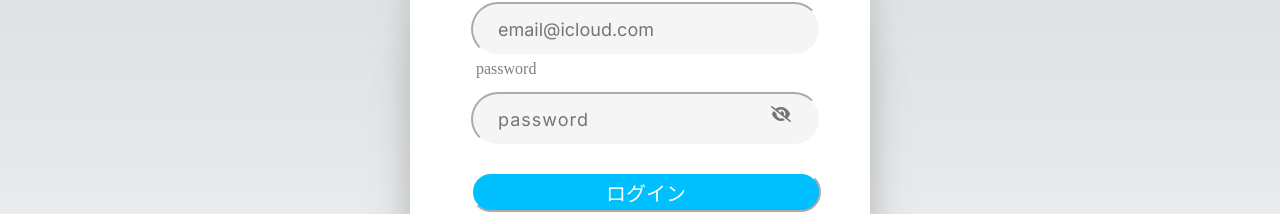
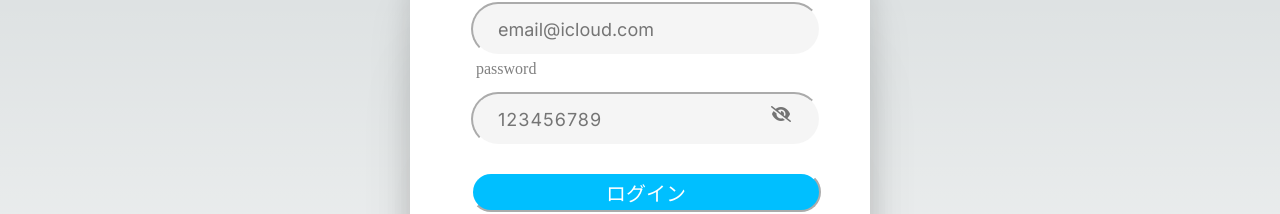
Before and after one commit to itc-s23011/Inventory-control, a Next.js app in the folder frontend/: page / in a window 1280 px wide. Shown: the part 155-369 px from the top of the page. Built offline with nearby package versions, Linux system fonts and the light colour scheme.

Commit message:
passwordのplaceholderの修正

```diff
--- a/frontend/Login/account-button.js
+++ b/frontend/Login/account-button.js
@@ -20,13 +20,8 @@ const AccountButton = () => {
           d="M249 34c-70.3 0-134.8 24.6-186.1 65.4l91 46c19.9-59.7 75.7-104.1 141.6-104.1 35.7 0 67.6 12.4 93.1 36.7l69.8-69.8C318.6 34 249 34 249 34z"></path>
 
   </svg>
-
-
-
         </span>
-
                     <span className={styles.BG}></span>
-
                 </button>
             </a>
 
--- a/frontend/Login/loginform.js
+++ b/frontend/Login/loginform.js
@@ -27,7 +27,7 @@ const LoginForm = () => {
             <p className={styles.email_comment2}>password</p>
             <input
                 type={isRevealPassword ? "text" : "password"}
-                placeholder="password"
+                placeholder="123456789"
                 className={styles.password_text}
             />
             <span
```
